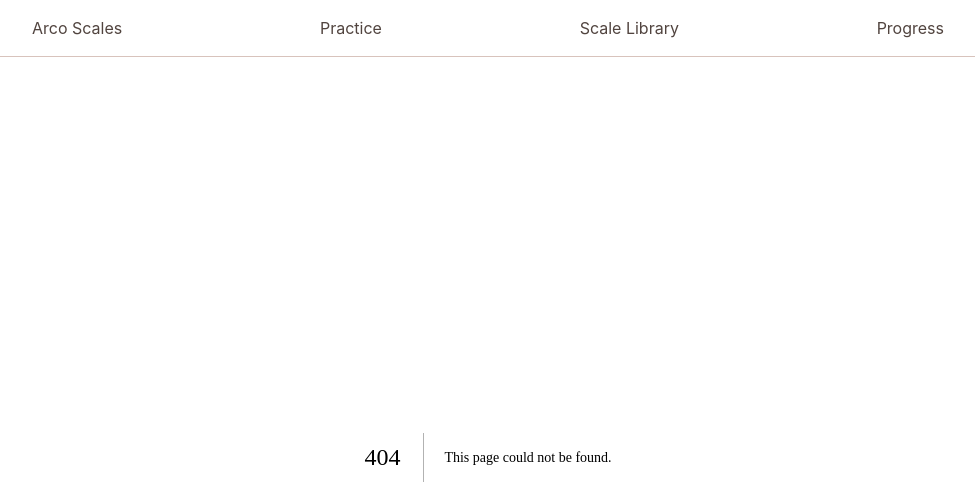
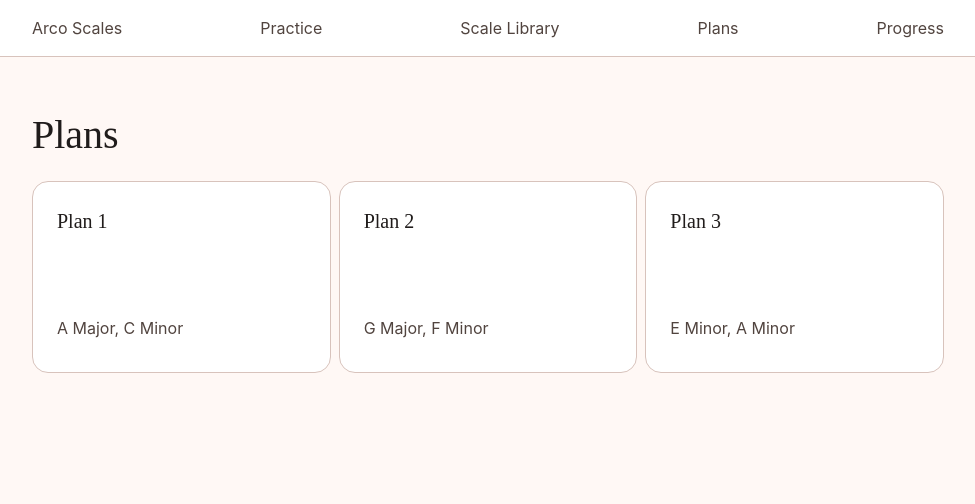
Before and after one commit to Caleb0206/arco-scales, a Next.js app: page /plans in a window 1280 px wide. Before the commit this address had no page. Shown: the top 504 px of the page, without its empty margins (152-1127 px from the left). Built offline with nearby package versions, Linux system fonts and the light colour scheme.

Commit message:
plans page skeleton

```diff
--- a/app/globals.css
+++ b/app/globals.css
@@ -326,7 +326,6 @@ p {
 }
 
 .complete-button {
-
   display: inline-flex;
   align-items: center;
   gap: var(--space-2);
@@ -339,6 +338,16 @@ p {
   font-weight: 900;
   cursor: pointer;
 }
+
+/* Plans page */
+
+.plans-list {
+  display: flex;
+  flex-direction: column;
+  gap: var(--space-2)
+}
+
+
 
 /* Progress */
 .progress-cards {
@@ -397,4 +406,9 @@ p {
   .progress-cards {
     display: flex;
   }
+
+
+  .plans-list {
+    flex-direction: row;
+  }
 }
--- /dev/null
+++ b/app/plans/page.tsx
@@ -0,0 +1,30 @@
+import Card from "@/components/Card";
+
+export default function Plans() {
+    return (
+        <div>
+            <main>
+                <h1>
+                    Plans
+                </h1>
+
+                <div className="plans-list">
+                    <Card
+                        title="Plan 1">
+                        <p>A Major, C Minor</p>
+                    </Card>
+                    <Card
+                        title="Plan 2">
+                        <p>G Major, F Minor</p>
+                    </Card>
+                    <Card
+                        title="Plan 3">
+                        <p>E Minor, A Minor</p>
+                    </Card>
+                </div>
+            </main>
+        </div>
+
+
+    )
+}
--- a/components/Navigation.tsx
+++ b/components/Navigation.tsx
@@ -7,6 +7,7 @@ export default function Navigation() {
                 <Link className="nav-item" href="/">Arco Scales </Link>
                 <Link className="nav-item" href="/practice">Practice</Link>
                 <Link className="nav-item" href="/scales">Scale Library</Link>
+                <Link className="nav-item" href="/plans">Plans</Link>
                 <Link className="nav-item" href="/progress">Progress</Link>
             </nav>
         </header>
```
